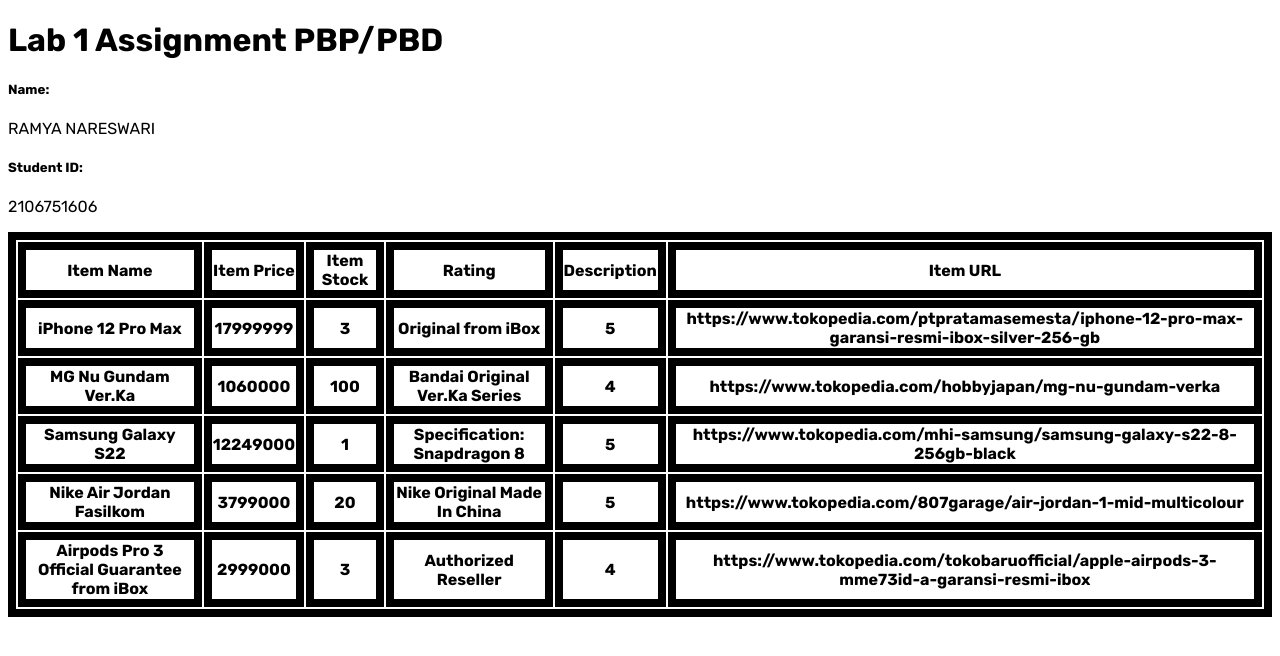
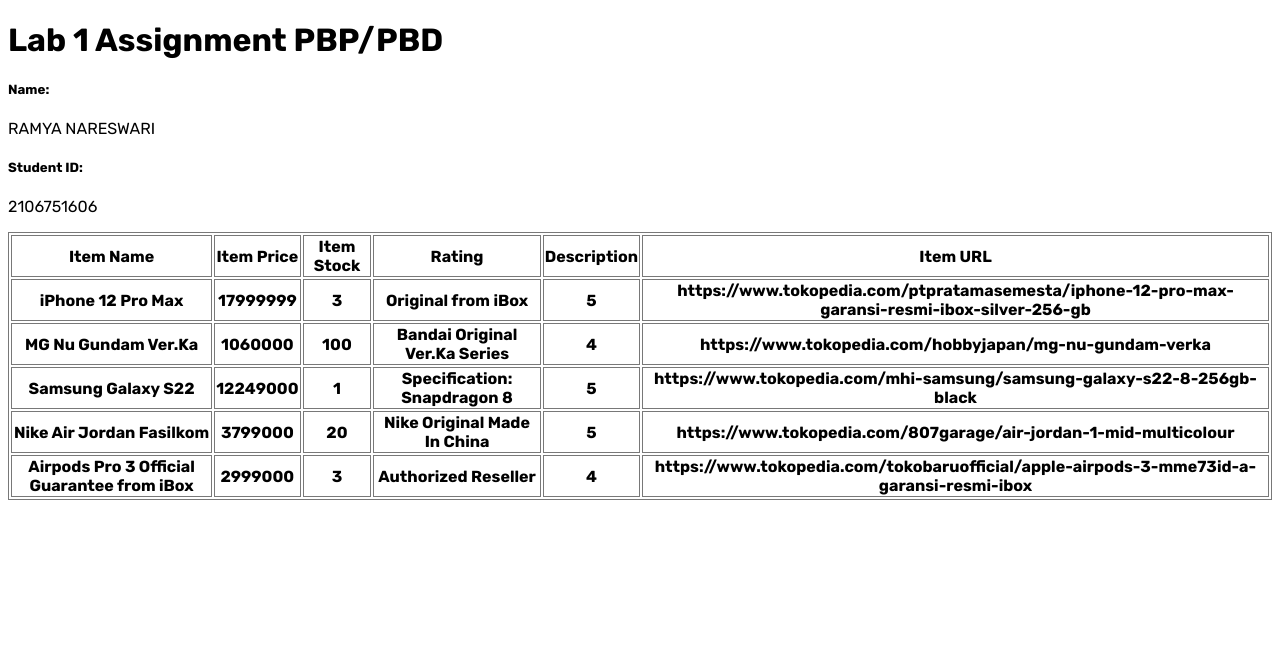
Before and after one commit to ramyanareswari/TUGAS-2-PBP, a Django app: page /katalog/ in a window 1280 px wide. Shown: the top 656 px of the page. Run offline with Django 4.2, Linux system fonts and the light colour scheme; data comes from the database, SQL or seed files in the repository; lists and menus that the app fills with data are empty.

Commit message:
Edited style.css

```diff
--- a/static/css/style.css
+++ b/static/css/style.css
@@ -5,5 +5,5 @@
 }
 
 table, th, td {
-  border: 0.5rem solid black;
+  border: 0.5px solid rgb(120, 120, 120);
 }
```
